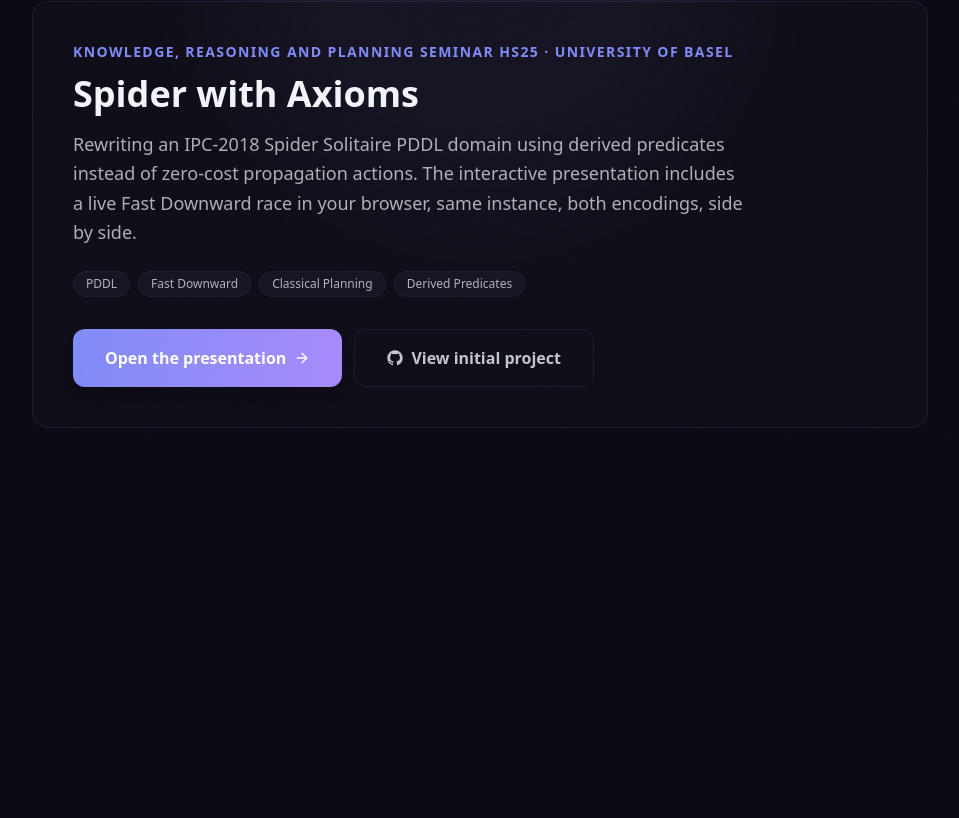
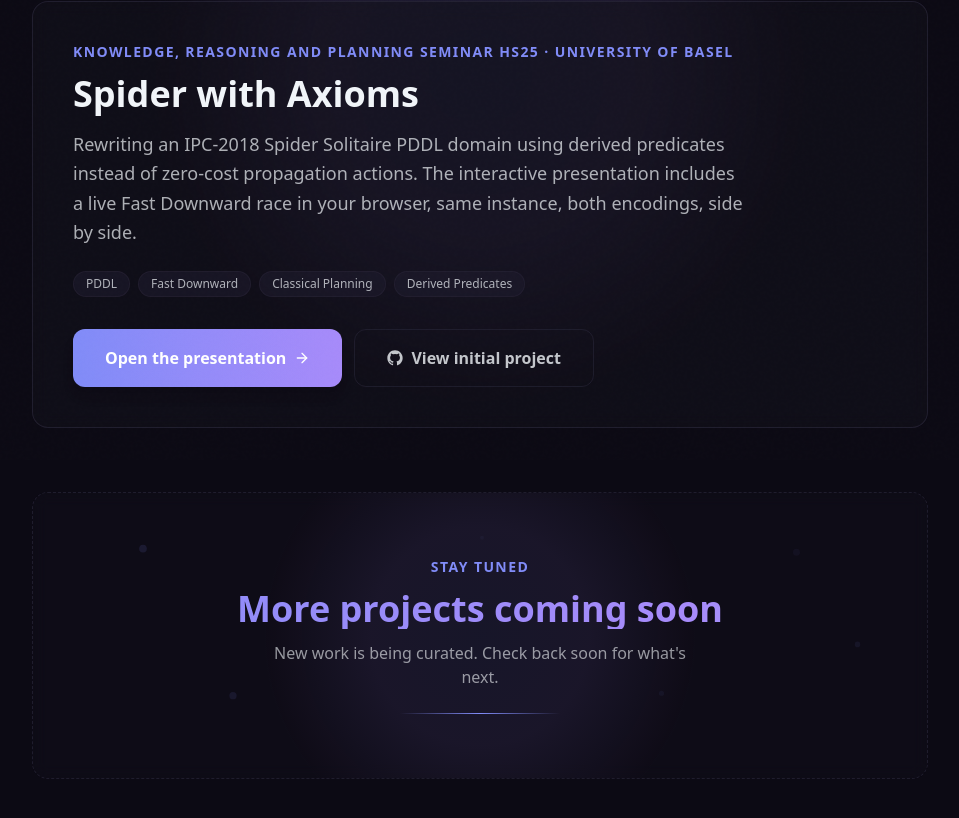
Before and after one commit to manuel-buser/webpage-manuel, a Next.js app: page /projects in a window 1280 px wide. Shown: the part 340-1158 px from the top of the page, without its empty margins (160-1119 px from the left). Before the commit the page ends 896 px from the top, so only its background shows below. Built offline with nearby package versions, Linux system fonts and the light colour scheme.

Commit message:
added more projects coming soon back

```diff
--- a/src/app/projects/page.tsx
+++ b/src/app/projects/page.tsx
@@ -6,6 +6,46 @@
 import { Button } from '@/components/ui/Button';
 import { AnimatePresence, motion } from 'framer-motion';
 import { ArrowRight, Monitor, X } from 'lucide-react';
+
+function FloatingParticle({
+  delay,
+  x,
+  y,
+  size,
+}: {
+  delay: number;
+  x: string;
+  y: string;
+  size: number;
+}) {
+  return (
+    <motion.div
+      aria-hidden
+      className="absolute rounded-full bg-primary/20 pointer-events-none"
+      style={{ left: x, top: y, width: size, height: size }}
+      animate={{
+        y: [0, -20, 0],
+        opacity: [0.2, 0.6, 0.2],
+        scale: [1, 1.3, 1],
+      }}
+      transition={{
+        duration: 4 + delay,
+        delay,
+        repeat: Infinity,
+        ease: 'easeInOut',
+      }}
+    />
+  );
+}
+
+const comingSoonParticles = [
+  { delay: 0, x: '12%', y: '25%', size: 6 },
+  { delay: 0.6, x: '85%', y: '20%', size: 7 },
+  { delay: 1.1, x: '70%', y: '70%', size: 5 },
+  { delay: 1.7, x: '22%', y: '75%', size: 6 },
+  { delay: 0.9, x: '50%', y: '15%', size: 4 },
+  { delay: 1.4, x: '92%', y: '55%', size: 5 },
+];
 
 function GithubIcon({ className }: { className?: string }) {
   return (
@@ -189,6 +229,68 @@
               </motion.article>
             ))}
           </div>
+
+          {/* More to come */}
+          <motion.div
+            className="relative mt-12 sm:mt-16 max-w-4xl mx-auto"
+            initial={{ opacity: 0, y: 20 }}
+            whileInView={{ opacity: 1, y: 0 }}
+            viewport={{ once: true, amount: 0.4 }}
+            transition={{ duration: 0.6, ease: 'easeOut' }}
+          >
+            <div className="relative overflow-hidden rounded-2xl border border-dashed border-border/60 bg-surface/40 backdrop-blur-sm px-6 py-12 sm:px-10 sm:py-16 text-center">
+              <motion.div
+                aria-hidden
+                className="absolute left-1/2 top-1/2 -translate-x-1/2 -translate-y-1/2 w-[420px] h-[420px] rounded-full pointer-events-none"
+                style={{
+                  background:
+                    'radial-gradient(circle, var(--primary), var(--secondary), transparent 70%)',
+                }}
+                animate={{
+                  scale: [1, 1.15, 1],
+                  opacity: [0.06, 0.12, 0.06],
+                }}
+                transition={{
+                  duration: 7,
+                  repeat: Infinity,
+                  ease: 'easeInOut',
+                }}
+              />
+
+              {comingSoonParticles.map((p, i) => (
+                <FloatingParticle key={i} {...p} />
+              ))}
+
+              <div className="relative z-10">
+                <p className="text-xs sm:text-sm font-semibold text-primary uppercase tracking-widest mb-3">
+                  Stay tuned
+                </p>
+                <motion.h3
+                  className="text-3xl sm:text-4xl font-bold bg-gradient-to-r from-primary via-secondary to-accent bg-clip-text text-transparent bg-[length:200%_200%] text-balance"
+                  animate={{
+                    backgroundPosition: ['0% 50%', '100% 50%', '0% 50%'],
+                  }}
+                  transition={{
+                    duration: 5,
+                    repeat: Infinity,
+                    ease: 'linear',
+                  }}
+                >
+                  More projects coming soon
+                </motion.h3>
+                <p className="mt-3 text-foreground/60 text-sm sm:text-base max-w-md mx-auto">
+                  New work is being curated. Check back soon for what&apos;s next.
+                </p>
+                <motion.div
+                  className="mt-6 mx-auto h-px bg-gradient-to-r from-transparent via-primary to-transparent"
+                  initial={{ width: 0 }}
+                  whileInView={{ width: '160px' }}
+                  viewport={{ once: true }}
+                  transition={{ duration: 1, delay: 0.3, ease: 'easeOut' }}
+                />
+              </div>
+            </div>
+          </motion.div>
         </Container>
       </section>
 
```
